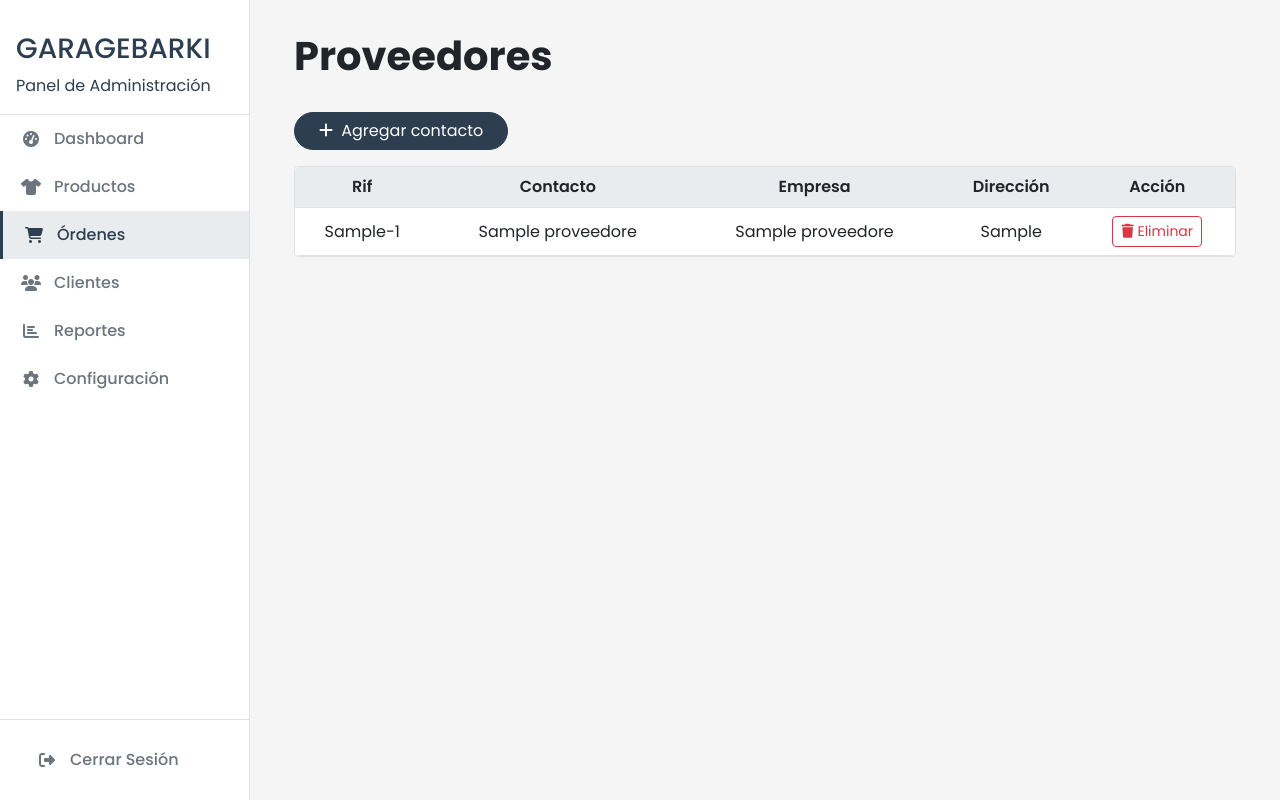
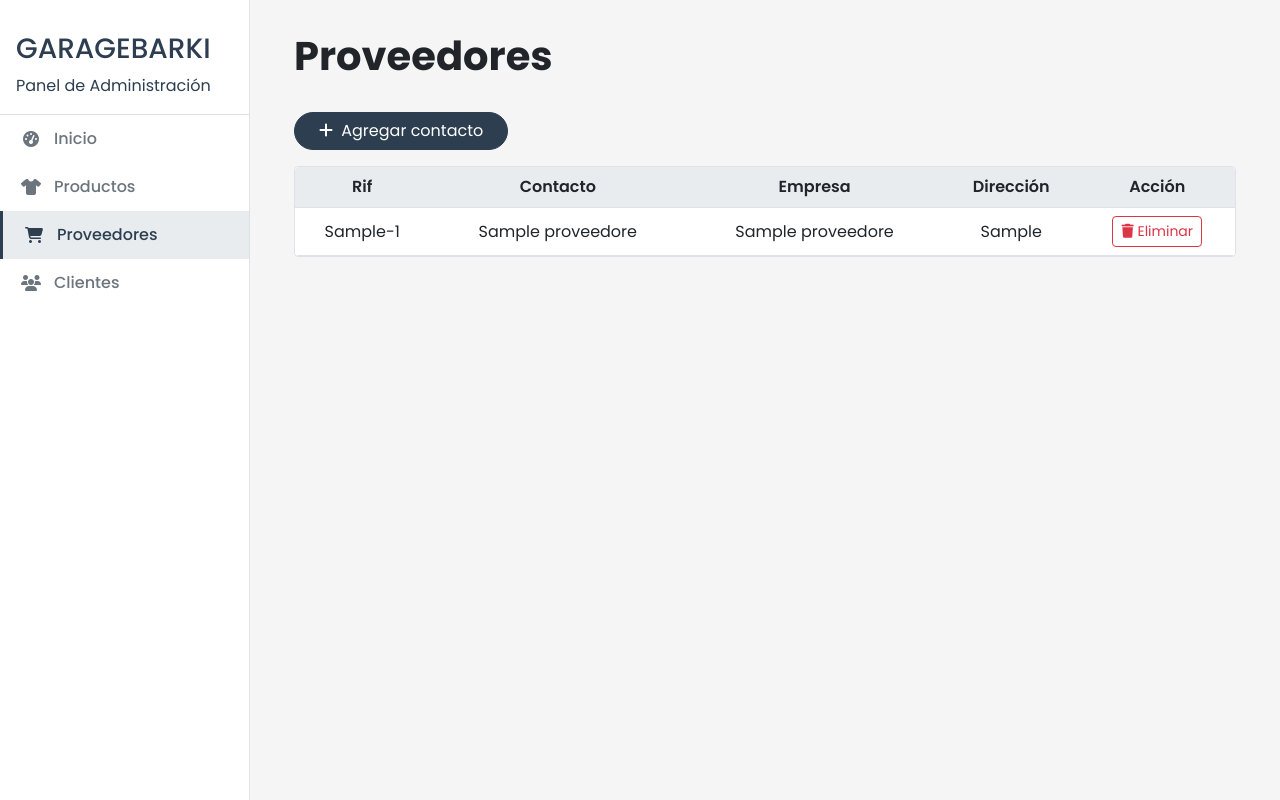
Before and after one commit to Nokx1z/BarkiOS, a PHP site: page /app/views/admin/supplier-admin.php in a window 1280 px wide. Run offline with PHP 8.4, Linux system fonts and the light colour scheme; tables that the repository leaves empty or names only in its code hold one stand-in row (values such as "Sample post").

Commit message:
Correciones en el modulo de proveedores, se agrego la funcionalidad de no repetir el rif y se realizaron modificaciones en el navbar de la vista

```diff
--- a/app/controllers/Admin/supplierController.php
+++ b/app/controllers/Admin/supplierController.php
@@ -26,24 +26,31 @@ class SupplierController {
         return $this->supplierModel->getAll();
     }
 
-    private function handleAddSupplier() {
-        $required = [ 'id', 'nombre_contacto' , 'nombre_empresa' , 'direccion' , 'tipo_rif'];
+private function handleAddsupplier() {
+    $required = ['id', 'nombre_contacto', 'nombre_empresa', 'direccion', 'tipo_rif'];
     foreach ($required as $field) {
         if (empty($_POST[$field])) {
             throw new Exception("El campo $field es requerido");
         }
     }
 
-        $success = $this->supplierModel->add(
-            (int) $_POST['id'],
-            htmlspecialchars(trim($_POST['nombre_contacto'])),
-            htmlspecialchars(trim($_POST['nombre_empresa'])),
-            htmlspecialchars(trim($_POST['direccion'])),
-            htmlspecialchars(trim($_POST['tipo_rif']))
-        );
+    $rif = (int) $_POST['id'];
+    $nombre_contacto = htmlspecialchars(trim($_POST['nombre_contacto']));
+    $nombre_empresa = htmlspecialchars(trim($_POST['nombre_empresa']));
+    $direccion = htmlspecialchars(trim($_POST['direccion']));
+    $tipo_rif = htmlspecialchars(trim($_POST['tipo_rif']));
+
+    // ✅ Verifica si ya existe antes de insertar
+    if ($this->supplierModel->supplierExists($rif)) {
+        header("Location: supplier-admin.php?error=rif_duplicado&rif=" . urlencode($rif));
+        exit();
+    }
+
+    // ✅ Si no existe, lo insertas
+    $success = $this->supplierModel->add($rif, $nombre_contacto, $nombre_empresa, $direccion, $tipo_rif);
 
     if ($success) {
-            header('Location: supplier-admin.php?success=add');
+        header("Location: supplier-admin.php?success=add");
         exit();
     }
 }
--- a/app/models/Supplier.php
+++ b/app/models/Supplier.php
@@ -15,8 +15,19 @@ class Supplier {
         return $stmt->fetchAll(PDO::FETCH_ASSOC);
     }
 
+        public function supplierExists($id) {
+        $stmt = $this->db->prepare("SELECT COUNT(*) FROM proveedores WHERE id = :id");
+        $stmt->execute([':id' => $id]);
+        return $stmt->fetchColumn() > 0;
+    }
+
     // Agregar nuevo proveedor
     public function add( $id, $nombre_empresa, $nombre_contacto, $direccion, $tipo_rif) {
+
+            if ($this->supplierExists($id)) {
+            throw new Exception("Ya existe un cliente con esta cédula");
+        }
+
         $stmt = $this->db->prepare("
             INSERT INTO proveedores (id, nombre_contacto, nombre_empresa, direccion, tipo_rif)
             VALUES (:id, :nombre_empresa, :nombre_contacto, :direccion, :tipo_rif)
--- a/app/views/admin/clients-admin.php
+++ b/app/views/admin/clients-admin.php
@@ -71,7 +71,7 @@ switch ($action) {
                 <li class="nav-item">
                     <a class="nav-link" href="ordenes.html">
                         <i class="fas fa-shopping-cart"></i>
-                        Órdenes
+                        Proveedores
                     </a>
                 </li>
                 <li class="nav-item">
--- a/app/views/admin/supplier-admin.php
+++ b/app/views/admin/supplier-admin.php
@@ -41,7 +41,7 @@ switch ($action) {
 <head>
     <meta charset="UTF-8">
     <meta name="viewport" content="width=device-width, initial-scale=1.0">
-    <title>Productos - Garage Barki</title>
+    <title>Proveedores - Garage Barki</title>
     <!-- Bootstrap CSS -->
     <link href="https://cdn.jsdelivr.net/npm/bootstrap@5.3.0/dist/css/bootstrap.min.css" rel="stylesheet">
     <!-- Font Awesome -->
@@ -63,48 +63,30 @@ switch ($action) {
             </div>
             <ul class="nav flex-column">
                 <li class="nav-item">
-                    <a class="nav-link" href="dashboard.html">
+                    <a class="nav-link" href="#">
                         <i class="fas fa-tachometer-alt"></i>
-                        Dashboard
+                        Inicio
                     </a>
                 </li>
                 <li class="nav-item">
-                    <a class="nav-link" href="productos.html">
+                    <a class="nav-link" href="/app/views/admin/products-admin.php">
                         <i class="fas fa-tshirt"></i>
                         Productos
                     </a>
                 </li>
                 <li class="nav-item">
-                    <a class="nav-link active" href="ordenes.html">
+                    <a class="nav-link active" href="/app/views/admin/supplier-admin.php">
                         <i class="fas fa-shopping-cart"></i>
-                        Órdenes
+                        Proveedores
                     </a>
                 </li>
                 <li class="nav-item">
-                    <a class="nav-link" href="#">
+                    <a class="nav-link" href="/app/views/admin/clients-admin.php">
                         <i class="fas fa-users"></i>
                         Clientes
                     </a>
                 </li>
-                <li class="nav-item">
-                    <a class="nav-link" href="#">
-                        <i class="fas fa-chart-bar"></i>
-                        Reportes
-                    </a>
-                </li>
-                <li class="nav-item">
-                    <a class="nav-link" href="#">
-                        <i class="fas fa-cog"></i>
-                        Configuración
-                    </a>
-                </li>
             </ul>
-            <div class="sidebar-footer">
-                <a class="nav-link" href="login.html">
-                    <i class="fas fa-sign-out-alt"></i>
-                    Cerrar Sesión
-                </a>
-            </div>
         </div>
     </nav>
 
@@ -125,6 +107,17 @@ switch ($action) {
                     switch($_GET['success']) {
                         case 'add': echo 'Producto agregado correctamente'; break;
                         case 'delete': echo 'Producto eliminado correctamente'; break;
+                    }
+                    ?>
+                </div>
+            <?php endif; ?>
+
+            <?php if (isset($_GET['error'])): ?>
+                <div class="alert alert-danger mt-3">
+                    <?php
+                    if ($_GET['error'] === 'rif_duplicado') {
+                        $rif = isset($_GET['rif']) ? htmlspecialchars($_GET['rif']) : '[RIF no proporcionado]';
+                        echo "Error: El RIF <strong>$rif</strong> ya está registrado.";
                     }
                     ?>
                 </div>
```
Lines whose indentation alone changed are shown as unchanged.
